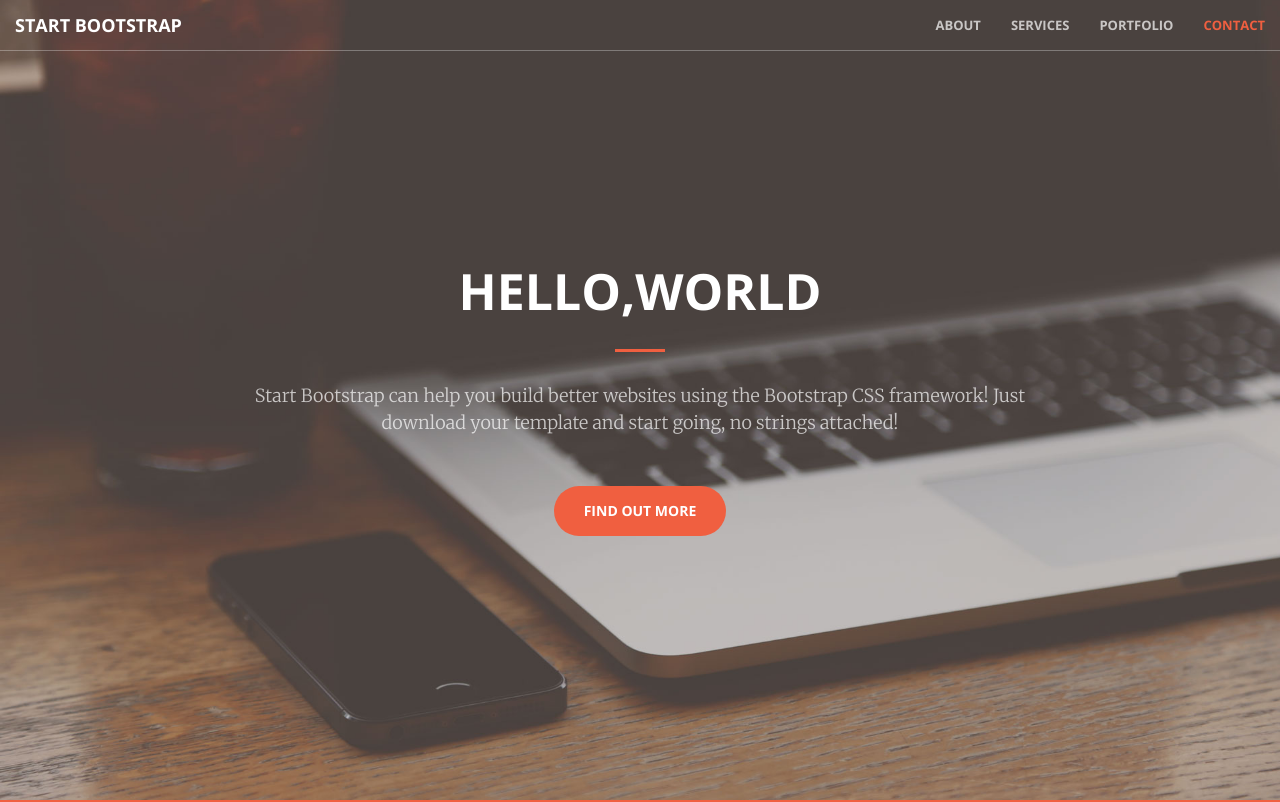
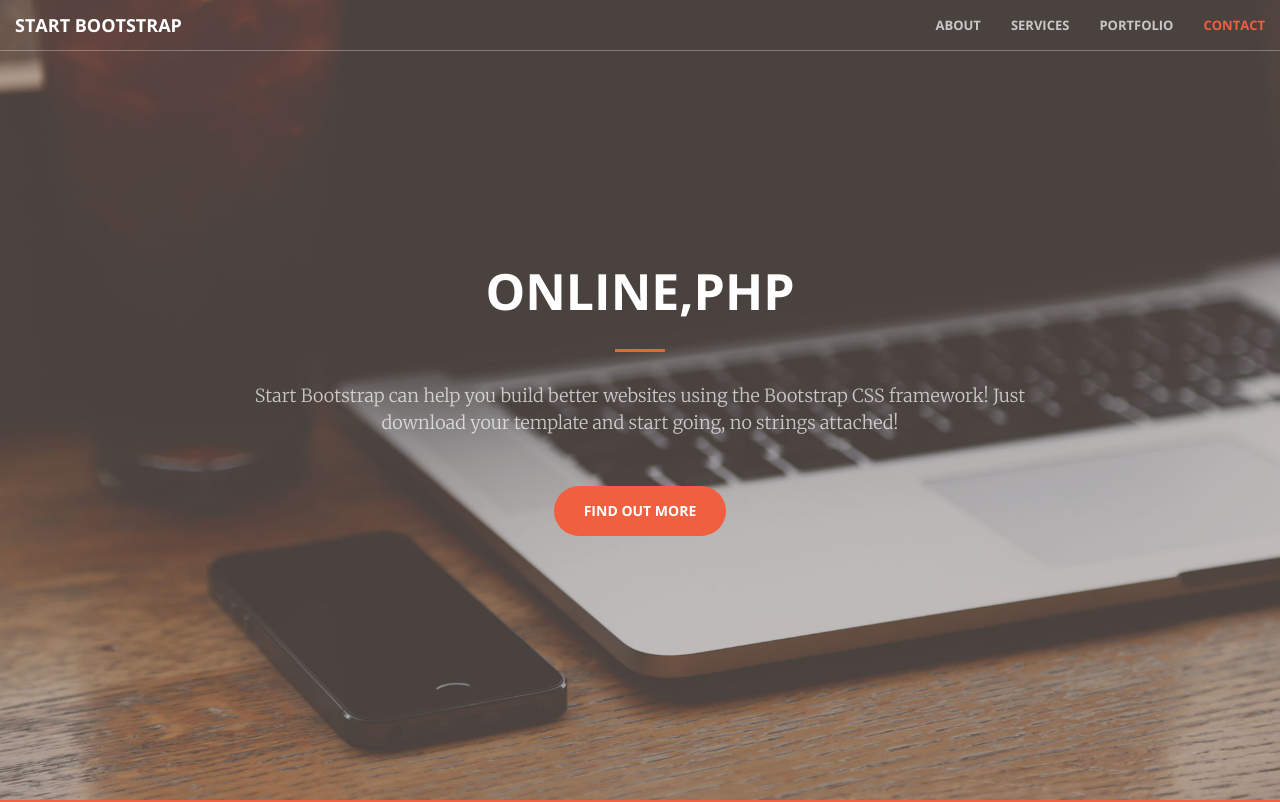
Before and after one commit to NoFa-Shark/git-shark, a website: page index.html in a window 1280 px wide. Shown: the top 802 px of the page. Drawn offline with nearby package versions, Linux system fonts and the light colour scheme.

Commit message:
Up Online,PHP

```diff
--- a/index.html
+++ b/index.html
@@ -71,7 +71,7 @@
     <header>
         <div class="header-content">
             <div class="header-content-inner">
-                <h1 id="homeHeading">HELLO,World</h1>
+                <h1 id="homeHeading">Online,PHP</h1>
                 <hr>
                 <p>Start Bootstrap can help you build better websites using the Bootstrap CSS framework! Just download your template and start going, no strings attached!</p>
                 <a href="#about" class="btn btn-primary btn-xl page-scroll">Find Out More</a>
```
